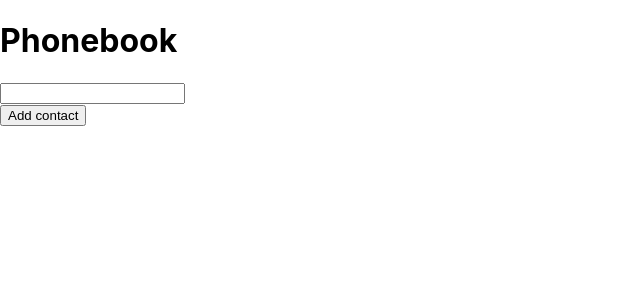
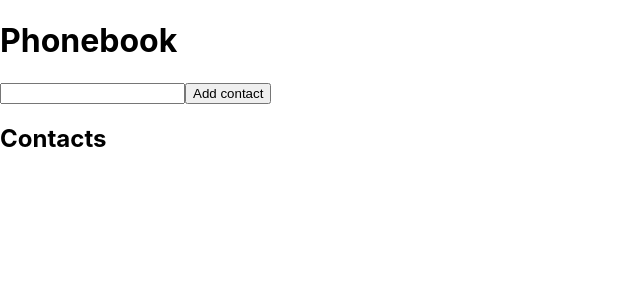
Before and after one commit to PatrykJarzynka/goit-react-hw-02-phonebook, a React (Create React App) app: page / in a window 1280 px wide. Shown: the top 300 px of the page, without its empty margins (0-640 px from the left). Built offline with nearby package versions, Linux system fonts and the light colour scheme.

Commit message:
Poprawiono komponenty zgodnie z założeniami zadania

```diff
--- a/src/App.js
+++ b/src/App.js
@@ -1,6 +1,8 @@
 import './App.css';
 import React, { Component } from 'react';
-import Section from './components/Section';
+import ContactForm from './components/ContactForm';
+import ContactList from './components/ContactList';
+import Filter from './components/Filter';
 
 class App extends Component {
   state = {
@@ -9,7 +11,15 @@ class App extends Component {
   };
 
   render() {
-    return <Section title="Phonebook"></Section>
+    return (
+      <div>
+        <h1>Phonebook</h1>
+        <ContactForm></ContactForm>
+        <h2>Contacts</h2>
+        <Filter></Filter>
+        <ContactList></ContactList>
+      </div>
+    );
   }
 }
 
--- /dev/null
+++ b/src/components/ContactForm.js
@@ -0,0 +1,14 @@
+import Button from "./Button";
+import Input from "./Input";
+
+function ContactForm(props) {
+
+ return( <div>
+    <Input></Input>
+    <Button></Button>
+  </div>
+
+  )
+};
+
+export default ContactForm;
--- /dev/null
+++ b/src/components/ContactList.js
@@ -0,0 +1,8 @@
+
+function ContactList(props) {
+
+    return <div></div>
+
+}
+
+export default ContactList;
--- /dev/null
+++ b/src/components/Filter.js
@@ -0,0 +1,8 @@
+
+function Filter(props) {
+
+    return <div></div>
+
+}
+
+export default Filter;
--- a/src/components/Input.js
+++ b/src/components/Input.js
@@ -1,6 +1,5 @@
 function Input(props) {
   return (
-    <div>
       <input
         type="text"
         name="name"
@@ -8,7 +7,6 @@ function Input(props) {
         title="Name may contain only letters, apostrophe, dash and spaces. For example Adrian, Jacob Mercer, Charles de Batz de Castelmore d'Artagnan"
         required
       />
-    </div>
   );
 }
 
--- a/src/components/Section.js
+++ /dev/null
@@ -1,21 +0,0 @@
-import Button from "./Button";
-import Input from "./Input";
-
-function Section({ title }) {
-
-  const section =
-    title === 'Phonebook' ? (
-      <div>
-        <h1>{title}</h1>
-        <Input></Input>
-        <Button></Button>
-      </div>
-    ) : (
-      <div></div>
-    );
-
-  return section
-
-}
-
-export default Section
```
